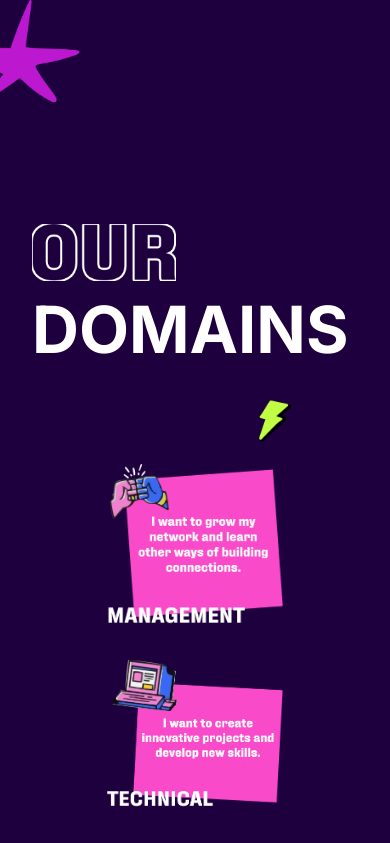
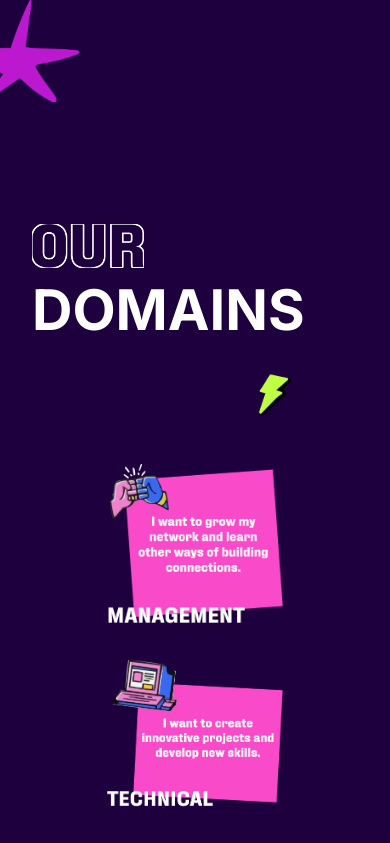
Before and after one commit to vinnovateit/Recruitments2024, a Next.js app: page / in a window 390 px wide. Shown: the top 843 px of the page. Built offline with nearby package versions, Linux system fonts and the light colour scheme.

Commit message:
Changed the size of the headings in both web and mobile view

```diff
--- a/src/app/components/domainsPage.tsx
+++ b/src/app/components/domainsPage.tsx
@@ -6,8 +6,8 @@ function  DomainsPage(){
     <div className="h-screen w-full bg-[#1E003E] flex justify-start items-start flex-col">
       <div className="heading h-64 px-8 sm:scale-100 sm:px-20 py-4 flex justify-between flex-col sm:flex-row items-start w-full">
         <div className="headingsection">
-        <img src="/OUR.png" alt="asdf" className="w-36 h-18 sm:w-48"/>
-        <span className="text-[65px] sm:text-[100px] font-bold text-white">DOMAINS</span>
+        <img src="/OUR.png" alt="asdf" className="w-28 h-18 sm:w-40"/>
+        <span className="text-[56px] sm:text-[80px] font-bold text-white">DOMAINS</span>
         </div>
         <div className="thundersection ">
           <img src="/thundericon.png" alt="Thunderromaing Icons" className="scale-[0.2] sm:scale-75 -translate-y-20 translate-x-36 sm:translate-y-12 sm:translate-x-0" />
```
